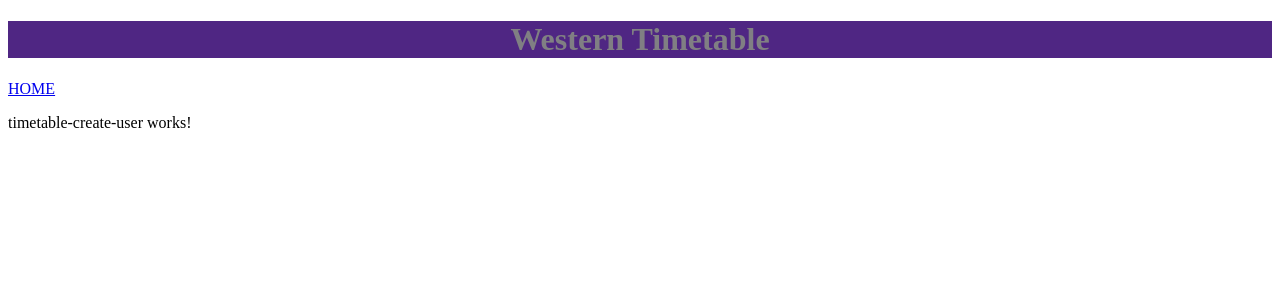
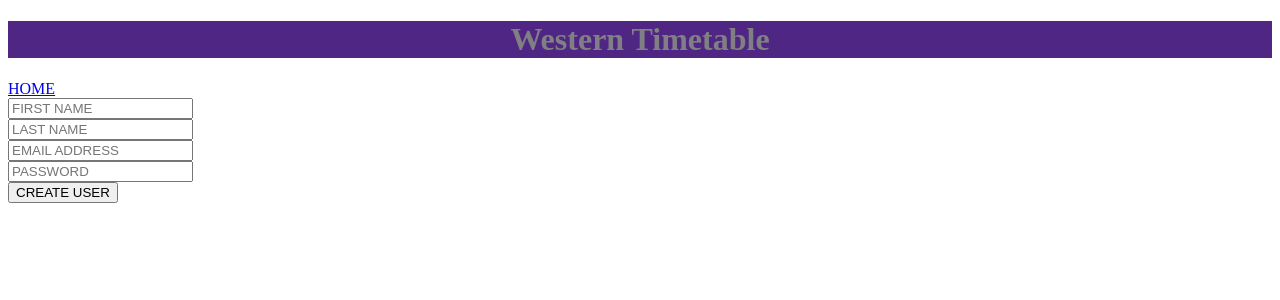
Before and after one commit to Jaskanwar/Timetable-Maker, an Angular app: page /createUser in a window 1280 px wide. Shown: the top 300 px of the page. Built offline with nearby package versions, Linux system fonts and the light colour scheme.

Commit message:
Created display for when user is created

```diff
--- a/db.json
+++ b/db.json
@@ -1,3 +1,9 @@
 {
-  "schedules": []
+  "schedules": [
+    {
+      "scheduleName": "Test",
+      "subject": "applmath",
+      "courseName": "1411B"
+    }
+  ]
 }
--- a/src/app/Config.service.ts
+++ b/src/app/Config.service.ts
@@ -71,4 +71,8 @@ export class ConfigService {
   postLogin(name: String, info:object){
     return this.post('api/login',info,{responseType: 'text'})
   }
+  putUser(name: string, info:object)
+  {
+    return this.put('api/users',info,{responseType: 'text'})
+  }
 }
--- a/src/app/timetable-create-user/timetable-create-user.component.html
+++ b/src/app/timetable-create-user/timetable-create-user.component.html
@@ -1 +1,19 @@
-<p>timetable-create-user works!</p>
+<div>
+    <input [(ngModel)] = "firstName" type = "text" id="firstName" placeholder="FIRST NAME">
+  </div>
+  <div>
+    <input [(ngModel)] = "lastName" type = "text" id="lastName" placeholder="LAST NAME">
+  </div>
+  <div>
+    <input [(ngModel)] = "email" type = "email" id="email" placeholder="EMAIL ADDRESS">
+  </div>
+  <div>
+    <input [(ngModel)] = "password" type = "text" id="password" placeholder="PASSWORD">
+  </div>
+ <div>
+     <button (click)= "loadUser()">CREATE USER</button>
+ </div>
+
+<div id = 'display'>
+
+</div>
--- a/src/app/timetable-create-user/timetable-create-user.component.ts
+++ b/src/app/timetable-create-user/timetable-create-user.component.ts
@@ -1,15 +1,29 @@
 import { Component, OnInit } from '@angular/core';
+import { ConfigService } from '../Config.service';
 
 @Component({
   selector: 'app-timetable-create-user',
   templateUrl: './timetable-create-user.component.html',
-  styleUrls: ['./timetable-create-user.component.css']
+  styleUrls: ['./timetable-create-user.component.css'],
 })
 export class TimetableCreateUserComponent implements OnInit {
+  constructor(private config: ConfigService) {}
 
-  constructor() { }
+  ngOnInit(): void {}
 
-  ngOnInit(): void {
+  firstName = '';
+  lastName = '';
+  email = '';
+  password = '';
+  loadUser() {
+    this.config
+      .putUser('users/', {
+        name: this.firstName + ' ' + this.lastName,
+        emailAddress: this.email,
+        passCode: this.password,
+      })
+      .subscribe((res: any) => {
+        document.getElementById('display').textContent = 'You Account Has Been Created!';
+      });
   }
-
 }
--- a/src/app/timetable-home/timetable-home.component.ts
+++ b/src/app/timetable-home/timetable-home.component.ts
@@ -27,9 +27,6 @@ export class TimetableHomeComponent implements OnInit {
         if (temp.message == 'success') {
           localStorage.setItem('jwt', temp.accessToken);
           this.router.navigate(['createTable']);
-
-          let next = document.getElementById('hideMe');
-          next.removeAttribute('hidden');
         }
       });
   }
```
Also changed, not shown: dbUser.json (added, +19 -0 lines), index.js (+16 -0 lines).
